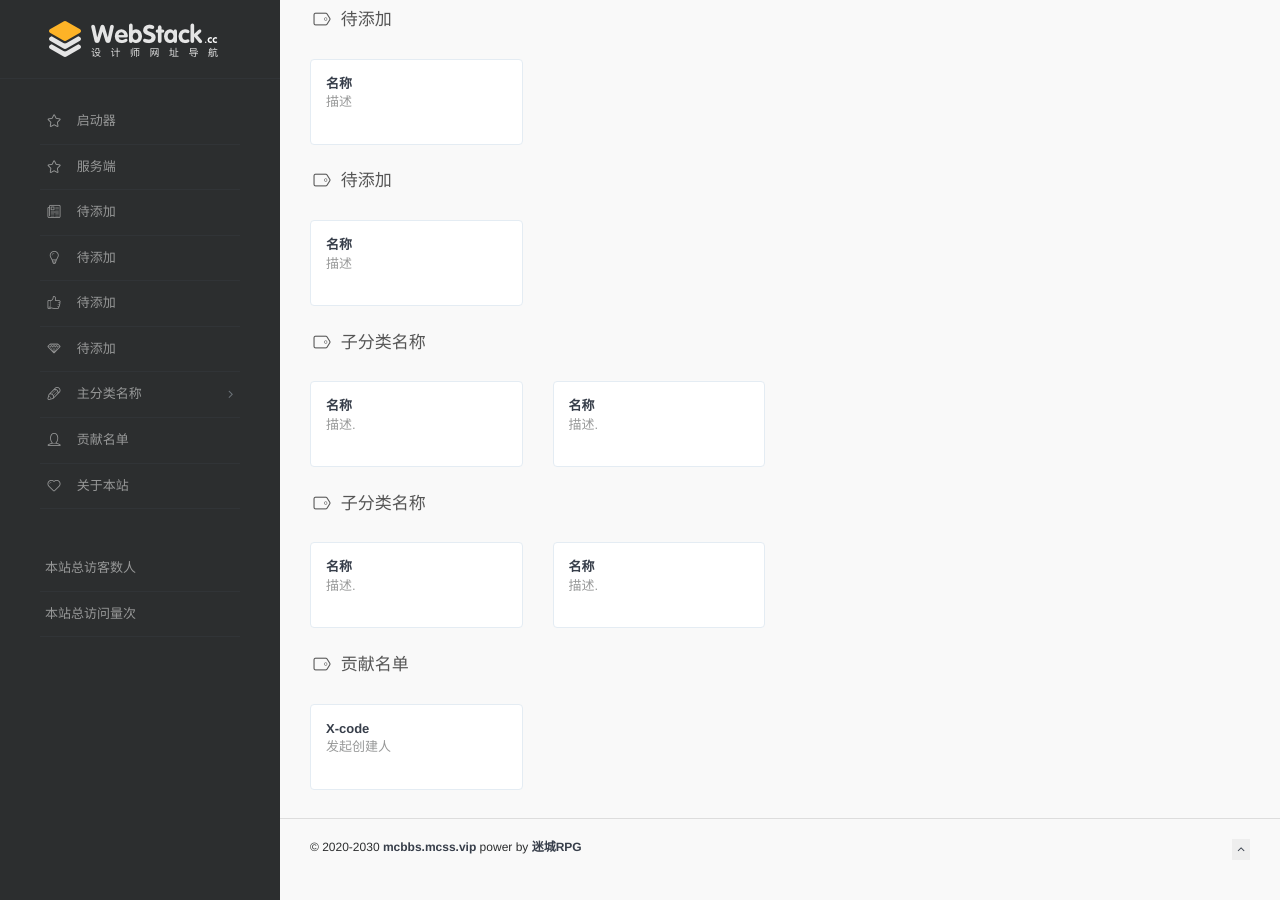
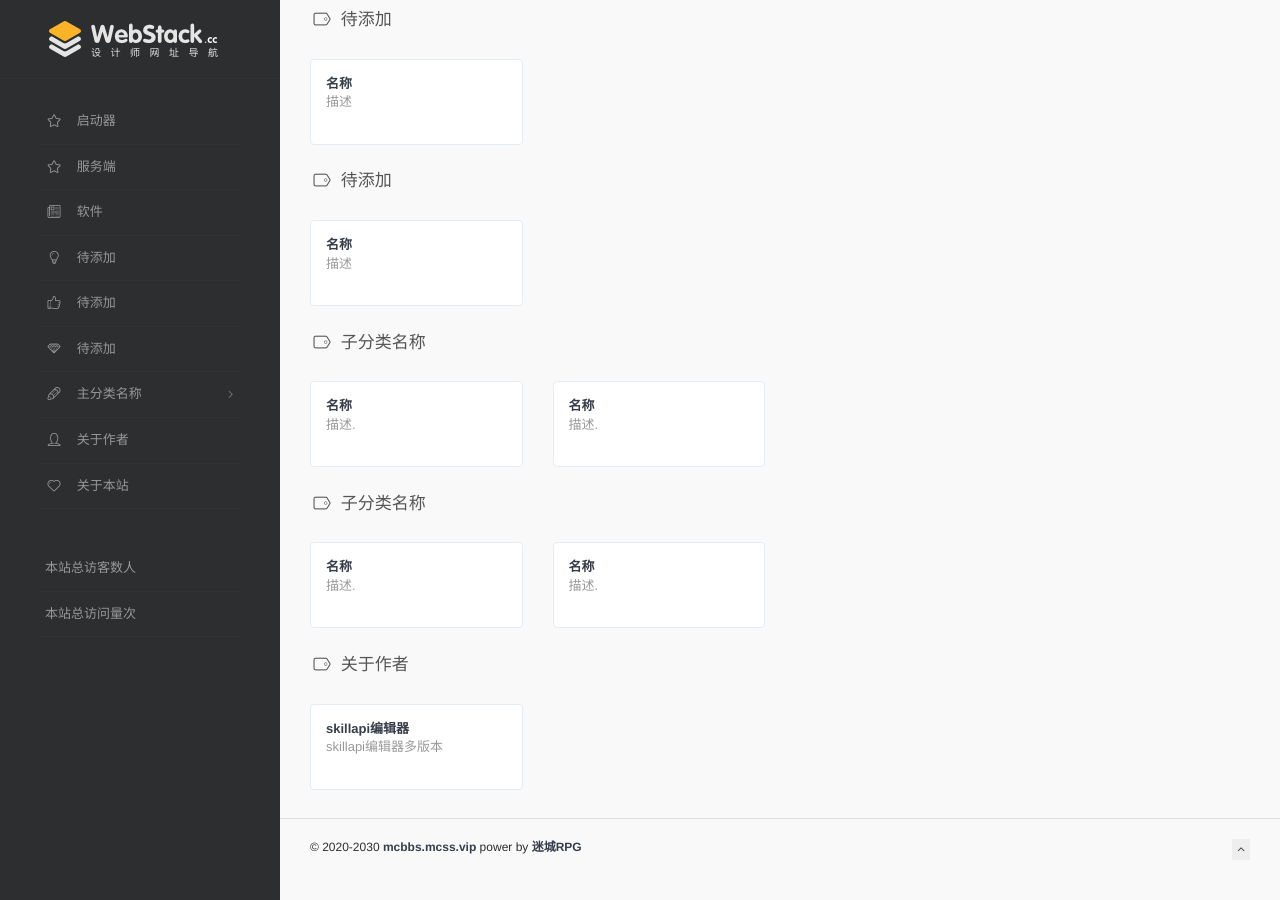
Before and after one commit to navigation-mcbbs/navigation-mcbbs.net, a Jekyll site: the page built from index.html, in a window 1280 px wide and 900 px high, scrolled down 740 px. Built offline with Jekyll 4.4.1, drawn with Linux system fonts in a browser that asks for light colours; comment, search, counter and statistics services are not loaded; some of the changed text lies outside the part shown.

Commit message:
Update mcbbs.yml

```diff
--- a/_data/mcbbs.yml
+++ b/_data/mcbbs.yml
@@ -9,11 +9,11 @@
 - name: 服务端
   icon: linecons-star
   links:
-    - title: 原版服务端
-      url: https://www.mcbbs.net/thread-1113349-1-1.html
-      description: 原版服务端。
+    - title: 服务端
+      url: https://www.mcbbs.net
+      description: 服务端。
 
-- name: 待添加
+- name: 软件
   icon: linecons-doc
   links:
     - title: 名称
@@ -63,9 +63,21 @@
           url: https://www.mcbbs.net
           description: 描述.
 
-- name: 贡献名单
+- name: 关于作者
   icon: linecons-user
   links:
-    - title: X-code
+    - title: 创建人 X-code
       url: https://www.mcbbs.net/?3586961
       description: 发起创建人
+  links:
+    - title: 全版本服务端
+      url: https://www.mcbbs.net/thread-1113349-1-1.html
+      description: 多种类型全版本服务端
+  links:
+    - title: 全版本客户端
+      url: https://www.mcbbs.net/thread-1113521-1-1.html
+      description: 多版本客户端
+  links:
+    - title: skillapi编辑器
+      url: https://skillapi.mcss.vip
+      description: skillapi编辑器多版本
```
